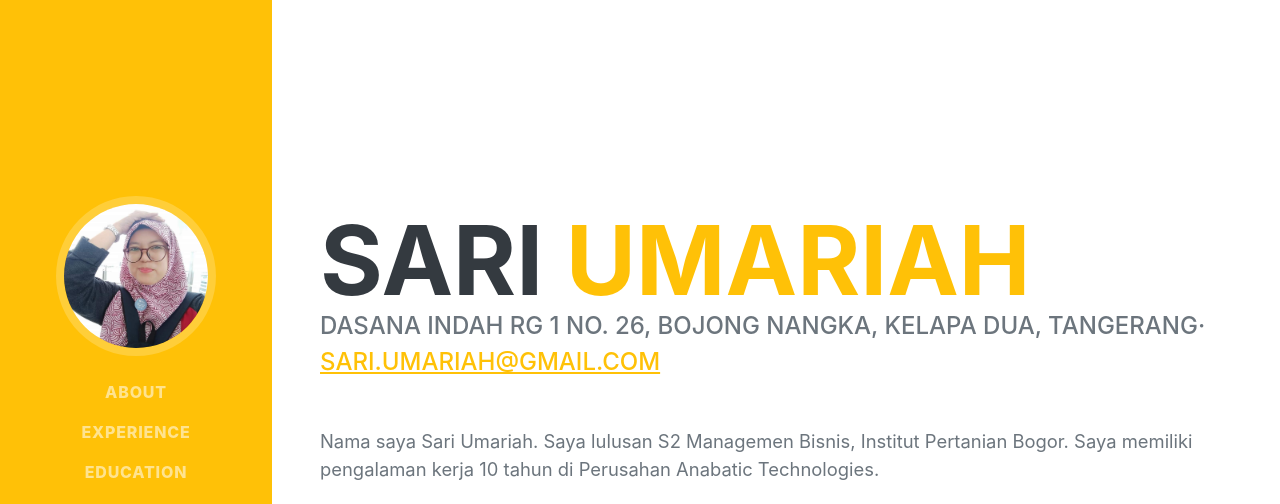
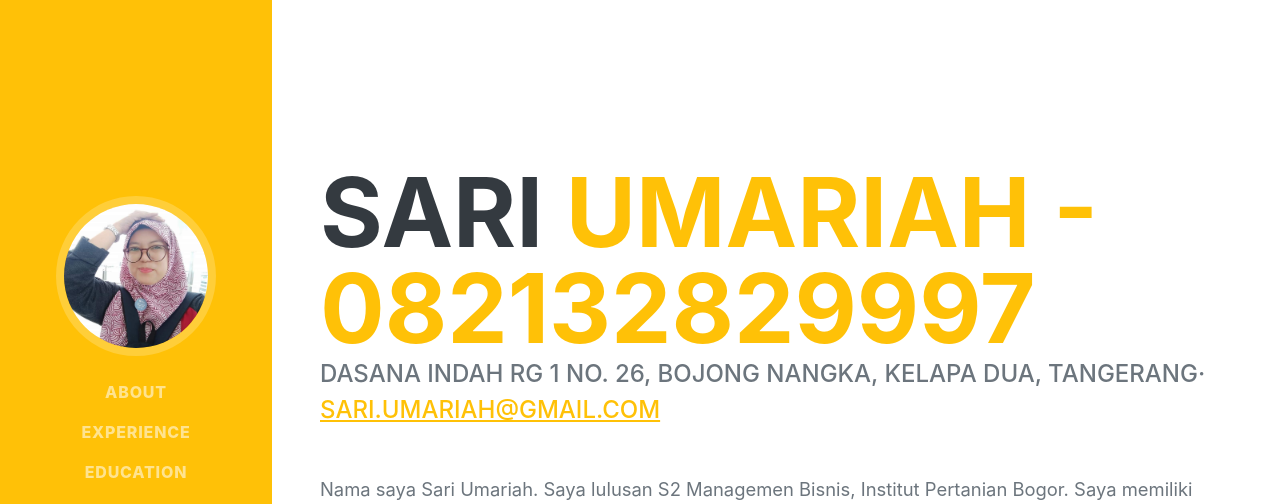
Before and after one commit to sariumariah/CV-sari, a plain HTML site: page index.html in a window 1280 px wide. Shown: the top 504 px of the page. Drawn offline with nearby package versions, Linux system fonts and the light colour scheme; a web font is replaced by a local one.

Commit message:
update konten

```diff
--- a/index.html
+++ b/index.html
@@ -49,7 +49,7 @@
                 <div class="resume-section-content">
                     <h1 class="mb-0">
                         Sari
-                        <span class="text-warning">Umariah</span>
+                        <span class="text-warning">Umariah - 082132829997</span>
                     </h1>
                     <div class="subheading mb-5">
                         Dasana Indah RG 1 No. 26, Bojong Nangka, Kelapa Dua, Tangerang·
```
